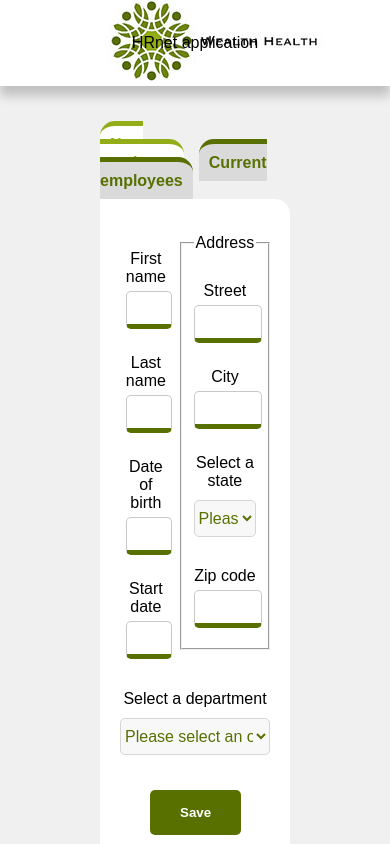
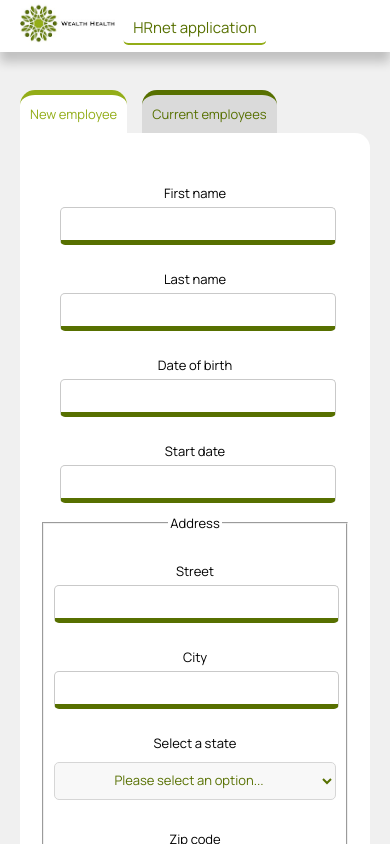
Before and after one commit to Dwain06/P14-appli-hrnet, a React (Create React App) app: page / in a window 390 px wide. Shown: the top 844 px of the page. Built offline with nearby package versions, Linux system fonts and the light colour scheme.

Commit message:
add(css): add responsive style

```diff
--- a/src/components/header/Header.jsx
+++ b/src/components/header/Header.jsx
@@ -3,7 +3,7 @@ import { NavLink } from 'react-router-dom';
 
 import "./header.css"
 
-import logo from "../../utils/logo.jpg"
+import logo from "../../assets/logo.jpg"
 
 const Header = () => {
     return (
--- a/src/components/header/header.css
+++ b/src/components/header/header.css
@@ -11,8 +11,29 @@
     position: relative;
 }
 .header__title{
+    font-size: 22px;
+    border-radius: 5px;
+    padding: 10px;
+    border-bottom: 2px solid #93ad18;
+    color: #577000;
     position: absolute;
     left: 50%;
     top: 50%;
     transform: translate(-50%, -50%);
 }
+
+@media all and (max-width: 850px) {
+    .header--container {
+        padding-left: 20px;
+        padding-right: 20px;
+    }
+
+    .header__logo img{
+        height: 12vw;
+    }
+
+    .header__title{
+        font-size: 15px;
+        padding-bottom: 5px;
+    }
+}
--- a/src/components/mainNav/mainNav.css
+++ b/src/components/mainNav/mainNav.css
@@ -27,3 +27,15 @@
     border-top: 5px solid #93ad18;
     color: #93ad18;
 }
+
+@media all and (max-width: 850px) {
+    .main-nav--container {
+        padding-left: 20px;
+        padding-right: 20px;
+    }
+
+    .main-nav-item {
+        font-size: 13px;
+        font-weight: normal;
+    }
+}
--- a/src/pages/employees/_employees.scss
+++ b/src/pages/employees/_employees.scss
@@ -15,3 +15,14 @@
     border-radius: 0 15px 15px 15px;
     text-align: center;
 }
+
+@media all and (max-width: 850px) {
+    .employees-list {
+        font-size: 13px;
+        margin-top: -13px;
+    }
+    .employees-list--container {
+        padding-left: 20px;
+        padding-right: 20px;
+    }
+}
--- a/src/pages/index/Index.jsx
+++ b/src/pages/index/Index.jsx
@@ -16,8 +16,8 @@ const Index = () => {
 
     // Components datas
     const [showModal, setShowModal] = useState(false);
-    const [selectedItemState, setSelectedItemState] = useState();
-    const [selectedItemDpt, setSelectedItemDpt] = useState();
+    const [selectedItemState, setSelectedItemState] = useState(undefined);
+    const [selectedItemDpt, setSelectedItemDpt] = useState(undefined);
 
     useEffect(() => {
         document.title = "HRnet";
@@ -89,47 +89,47 @@ const Index = () => {
             department: undefined,
         };
 
-        if (inputFirstName.current.value.trim().length > 2) {
+        if (inputFirstName.current.value.trim().length > 1) {
             cancelInputError("firstName");
             newEmployee.firstName = inputFirstName.current.value;
         } else {
             throwInputError(
                 "firstName",
-                "First name must contain at least 3 characters"
+                "First name must contain at least 2 characters"
             );
         }
-        if (inputLastName.current.value.trim().length > 2) {
+        if (inputLastName.current.value.trim().length > 1) {
             cancelInputError("lastName");
             newEmployee.lastName = inputLastName.current.value;
         } else {
             throwInputError(
                 "lastName",
-                "Last name must contain at least 3 characters"
+                "Last name must contain at least 2 characters"
             );
         }
         if (inputDateOfBirth.current.value) {
             cancelInputError("dateOfBirth");
             newEmployee.dateOfBirth = inputDateOfBirth.current.value;
         } else {
-            throwInputError("dateOfBirth", "err");
+            throwInputError("dateOfBirth", "Employee must have 16+");
         }
         if (inputStartDate.current.value) {
             cancelInputError("startDate");
             newEmployee.startDate = inputStartDate.current.value;
         } else {
-            throwInputError("startDate", "err");
+            throwInputError("startDate", "date must be today or before");
         }
-        if (inputStreet.current.value) {
+        if (inputStreet.current.value.trim().length > 2) {
             cancelInputError("street");
             newEmployee.street = inputStreet.current.value;
         } else {
-            throwInputError("street", "err");
+            throwInputError("street", "Street must contain at least 3 characters");
         }
-        if (inputCity.current.value) {
+        if (inputCity.current.value.trim().length > 2) {
             cancelInputError("city");
             newEmployee.city = inputCity.current.value;
         } else {
-            throwInputError("city", "err");
+            throwInputError("city", "City must contain at least 3 characters");
         }
         if (selectedItemState) {
             cancelInputError("state");
@@ -137,11 +137,11 @@ const Index = () => {
         } else {
             throwInputError("state", "Please select a state");
         }
-        if (inputZipCode.current.value) {
+        if (inputZipCode.current.value.length === 5 && inputZipCode.current.value.length > 0) {
             cancelInputError("zipCode");
             newEmployee.zipCode = inputZipCode.current.value;
         } else {
-            throwInputError("zipCode", "err");
+            throwInputError("zipCode", "Please enter a 5 digit number");
         }
         if (selectedItemDpt) {
             cancelInputError("department");
--- a/src/pages/index/_index.scss
+++ b/src/pages/index/_index.scss
@@ -48,7 +48,7 @@ label {
 }
 
 .new-employee--infos {
-    max-width: 500px;
+    max-width: 450px;
     padding: 1.5vw;
 
     input, label {
@@ -103,3 +103,29 @@ button[type=submit] {
 .error {
     color: red;
 }
+
+@media all and (max-width: 850px) {
+    .index {
+        font-size: 13px;
+    }
+    select {
+        font-size: 13px !important;
+    }
+    .index--container {
+        padding-left: 20px;
+        padding-right: 20px;
+        margin-bottom: 40px;
+    }
+}
+
+@media all and (max-width: 600px) {
+    .new-employee--container {
+        flex-direction: column;
+        align-items: stretch;
+    }
+    .new-employee--infos {
+        max-width: 100%;
+        padding-left: 20px;
+        padding-right: 20px;
+    }
+}
--- a/src/styles/_base.scss
+++ b/src/styles/_base.scss
@@ -1,5 +1,10 @@
+@import url('https://fonts.googleapis.com/css2?family=Manrope:ital,wght@0,100;0,200;0,300;0,400;0,500;0,600;0,700;0,800;0,900;1,100;1,200;1,300;1,400;1,500;1,600;1,700;1,800;1,900&display=swap');
+
+* {
+    font-family: 'Manrope', Arial, Helvetica, sans-serif;
+}
+
 body {
-    font-family: Arial, Helvetica, sans-serif;
     margin: 0;
     background: rgb(240, 240, 240);
 }
```
Also changed, not shown: src/assets/logo.jpg (added), src/utils/logo.jpg (deleted).
